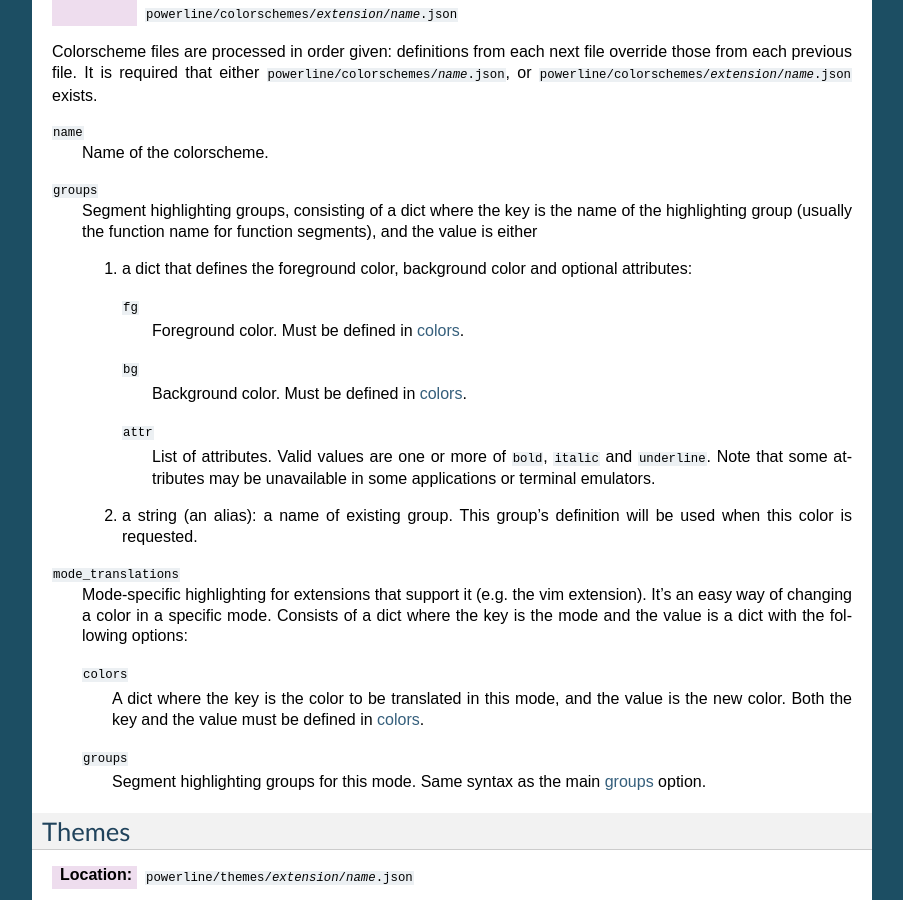
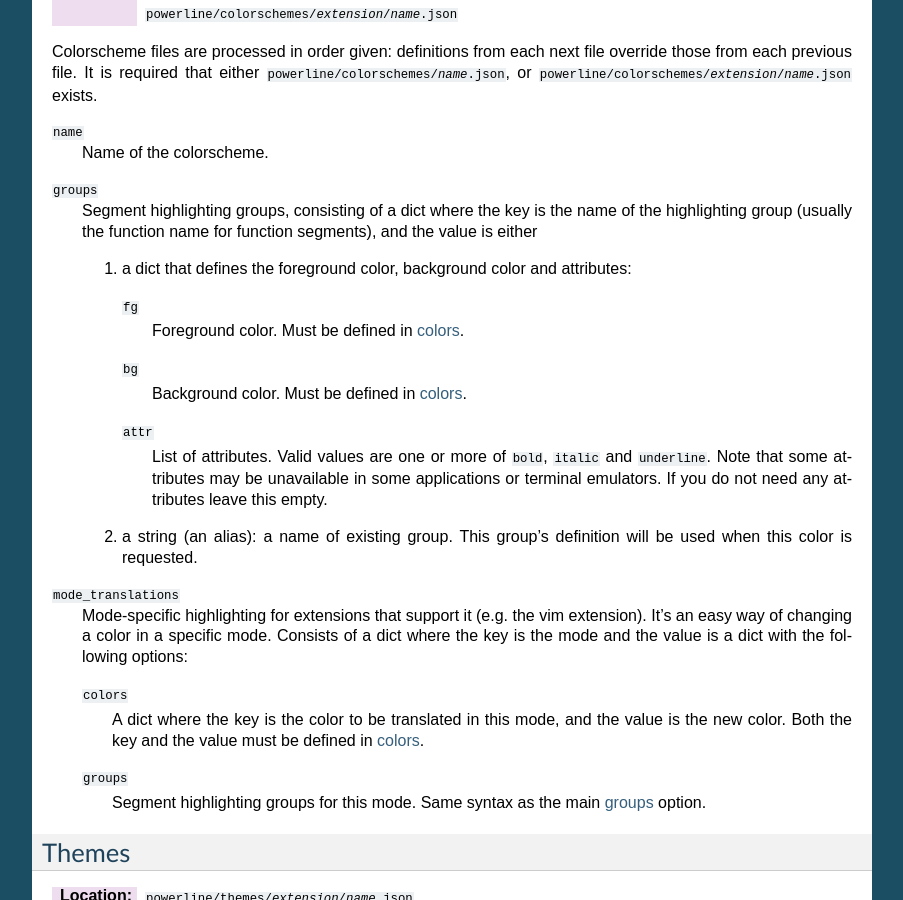
Before and after one commit to someyooyo/someyooyo, a Sphinx documentation site: the page built from docs/source/configuration.rst, in a window 1280 px wide and 900 px high, scrolled down 3827 px. Shown: the whole window, without its empty margins (198-1101 px from the left). Built offline with Sphinx 7.4.7, drawn with Linux system fonts in a browser that asks for light colours.

Commit message:
Make attr colorscheme group key required

```diff
--- a/docs/source/configuration.rst
+++ b/docs/source/configuration.rst
@@ -269,7 +269,7 @@ override those from each previous file. It is required that either
     name of the highlighting group (usually the function name for function
     segments), and the value is either
 
-    #) a dict that defines the foreground color, background color and optional
+    #) a dict that defines the foreground color, background color and
        attributes:
 
        ``fg``
@@ -283,7 +283,8 @@ override those from each previous file. It is required that either
        ``attr``
            List of attributes. Valid values are one or more of ``bold``,
            ``italic`` and ``underline``. Note that some attributes may be
-           unavailable in some applications or terminal emulators.
+           unavailable in some applications or terminal emulators. If you do not
+           need any attributes leave this empty.
 
     #) a string (an alias): a name of existing group. This group’s definition
        will be used when this color is requested.
```
Also changed, not shown: 8 other files.
